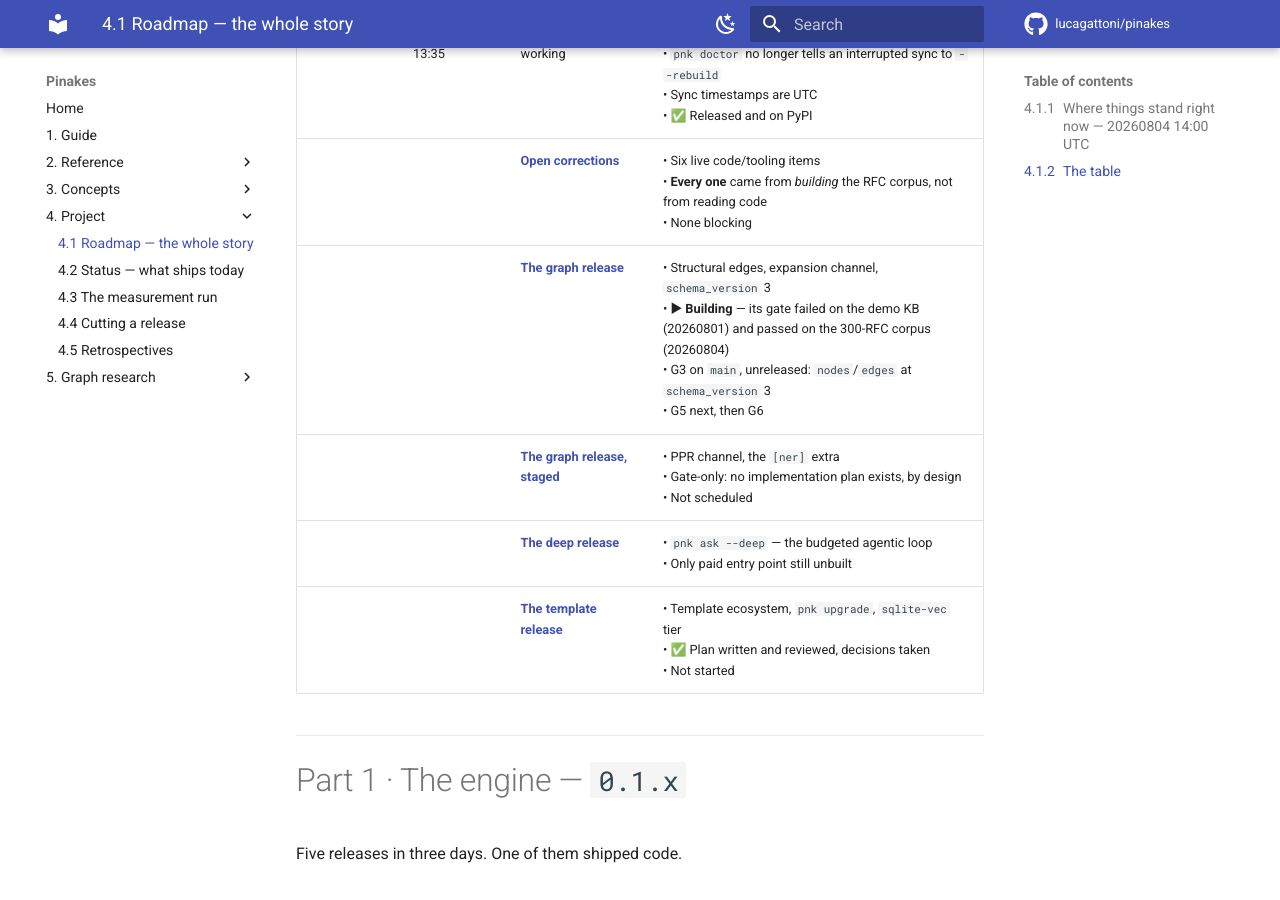
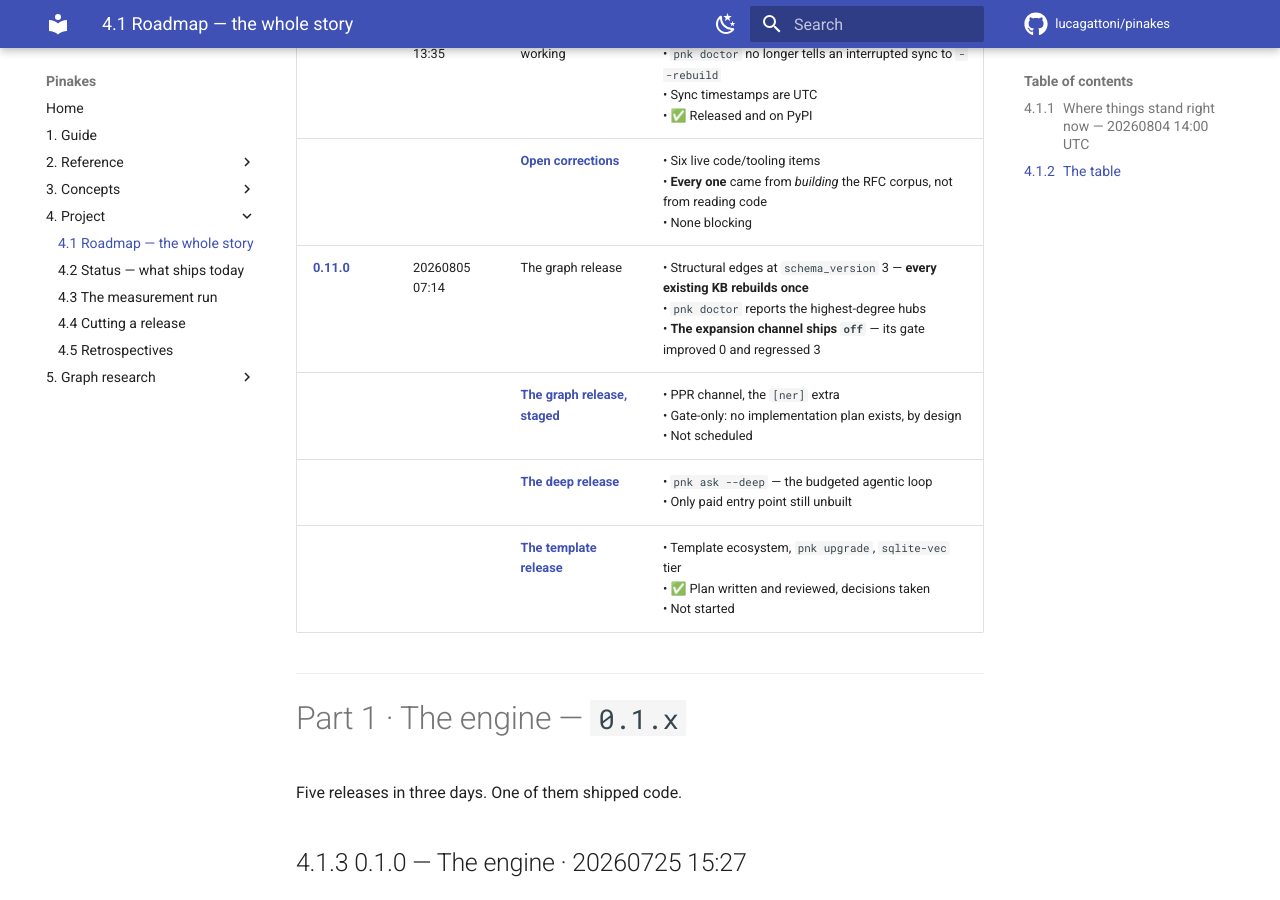
Before and after one commit to lucagattoni/Pinakes, an MkDocs documentation site: the page built from docs/ROADMAP.md, in a window 1280 px wide and 900 px high, scrolled down 2963 px. Built offline with MkDocs 1.6.1 and Material for MkDocs 9.7.7, drawn with Linux system fonts in a browser that asks for light colours; comment, search, counter and statistics services are not loaded; some of the changed text lies outside the part shown.

Commit message:
ROADMAP still said the graph release was building; my sweep script discarded the fix
docs/ROADMAP.md's section heading, its release-table row and two anchor links
were all left describing a release that shipped ninety minutes earlier — 'G3 on
main, unreleased', 'G5 next, then G6'.

The cause is worth more than the fix. My release-sweep script did its writes
after a guard of the shape:

    if fails: print('FAILED:', *fails); sys.exit(1)
    p.write_text(t)

One of four replacements did not match — a line I had already edited during the
G5 landing — so the script exited before writing, having printed APPLIED for the
other three. Nothing was saved, and I read the APPLIED lines as evidence. This
is the same failure class the project keeps hitting from a new angle: a command
reporting success while nothing landed, which is also exactly what tools/land.py
exists to catch for merges.

mkdocs --strict stayed green throughout, correctly: the anchors that would have
broken were never changed either, so the document was internally consistent and
externally wrong. A strict link check cannot see that.

The helper here writes per call, so a later failure cannot discard an earlier
write. Also drops 'G6 is what remains' from the plan, which the same release
falsified.

```diff
--- a/docs/ROADMAP.md
+++ b/docs/ROADMAP.md
@@ -27,7 +27,7 @@ precision nobody measured.
   rename broke PyPI trusted publishing — and went out once the publisher was corrected.
 - **Three of four planned releases are done.** The links release shipped across
   [`0.5.0`](#050--links-you-can-walk--20260731-1127)–[`0.6.0`](#060--links-you-can-write--20260801-1051).
-- **[The graph release](#the-graph-release--building-since-20260804) is building again since
+- **[The graph release](#the-graph-release--shipped-0110) is building again since
   20260804.** It was blocked for three days — not on code, on a *corpus*. Its gate failed on the demo
   KB (1 of 18) and **passed on the 300-RFC corpus** that
   [now exists](#the-corpus-exists--built-20260804-0800): 12 multi-hop questions failing, 9 reachable
@@ -68,7 +68,7 @@ number belongs to a release only when it is cut
 | **[0.9.0](#090--a-site-and-a-name--20260804-1228)** | 20260804 12:28 | A site, and a name | • Docs published to a MkDocs site<br>• 31 dead links found and fixed<br>• Repo renamed → project is **Pinakes**<br>• ⚠️ First upload **refused** — the rename broke trusted publishing; [since fixed](STATUS.md#published-on-pypi) |
 | **[0.10.0](#0100--you-can-see-it-working--20260804-1335)** | 20260804 13:35 | You can see it working | • `pnk sync` shows live progress on a terminal<br>• `pnk doctor` no longer tells an interrupted sync to `--rebuild`<br>• Sync timestamps are UTC<br>• ✅ Released and on PyPI |
 | | | **[Open corrections](#open-corrections--six-live-items)** | • Six live code/tooling items<br>• **Every one** came from *building* the RFC corpus, not from reading code<br>• None blocking |
-| | | **[The graph release](#the-graph-release--building-since-20260804)** | • Structural edges, expansion channel, `schema_version` 3<br>• ▶ **Building** — its gate failed on the demo KB (20260801) and passed on the 300-RFC corpus (20260804)<br>• G3 on `main`, unreleased: `nodes`/`edges` at `schema_version` 3<br>• G5 next, then G6 |
+| **[0.11.0](#the-graph-release--shipped-0110)** | 20260805 07:14 | The graph release | • Structural edges at `schema_version` 3 — **every existing KB rebuilds once**<br>• `pnk doctor` reports the highest-degree hubs<br>• **The expansion channel ships `off`** — its gate improved 0 and regressed 3 |
 | | | **[The graph release, staged](#the-graph-release-staged--gates-only-not-scheduled)** | • PPR channel, the `[ner]` extra<br>• Gate-only: no implementation plan exists, by design<br>• Not scheduled |
 | | | **[The deep release](#the-deep-release)** | • `pnk ask --deep` — the budgeted agentic loop<br>• Only paid entry point still unbuilt |
 | | | **[The template release](#the-template-release--ready-to-start)** | • Template ecosystem, `pnk upgrade`, `sqlite-vec` tier<br>• ✅ Plan written and reviewed, decisions taken<br>• Not started |
@@ -339,7 +339,7 @@ improvement can only come from a question that fails today.
 | Multi-hop questions failing today | ≥ 7 | **1** |
 | Of those, reachable without authored edges | ≥ 7 | **1** |
 
-**So [the graph release](#the-graph-release--building-since-20260804) stopped here.** No
+**So [the graph release](#the-graph-release--shipped-0110) stopped here.** No
 `schema_version` bump, no forced rebuild for every KB in existence, for an edge table whose channel
 could never be licensed.
 
@@ -472,7 +472,7 @@ which is what that corpus was for. The interrupted-sync trio that used to sit he
 > The list refills from use. An empty one means nobody has run Pinakes lately, never that it is
 > finished.
 
-## The graph release — building since 20260804
+## The graph release — shipped 0.11.0
 
 ✅ **Shipped in 0.11.0** (20260805 07:14), with its channel `off`. Blocked for three days on a
 corpus, not on code; the corpus cleared the *reachability* precondition — and then the retrieval gate, run
```
Also changed, not shown: plans/20260729_0256-links-and-graph.md (+1 -1 lines).
